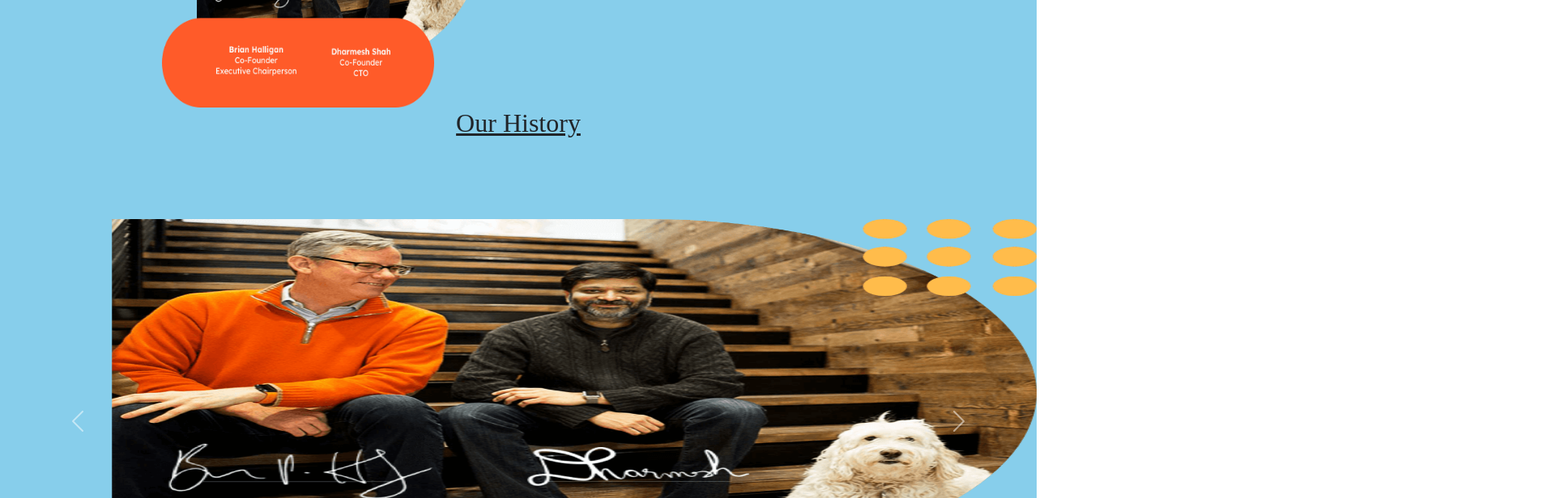
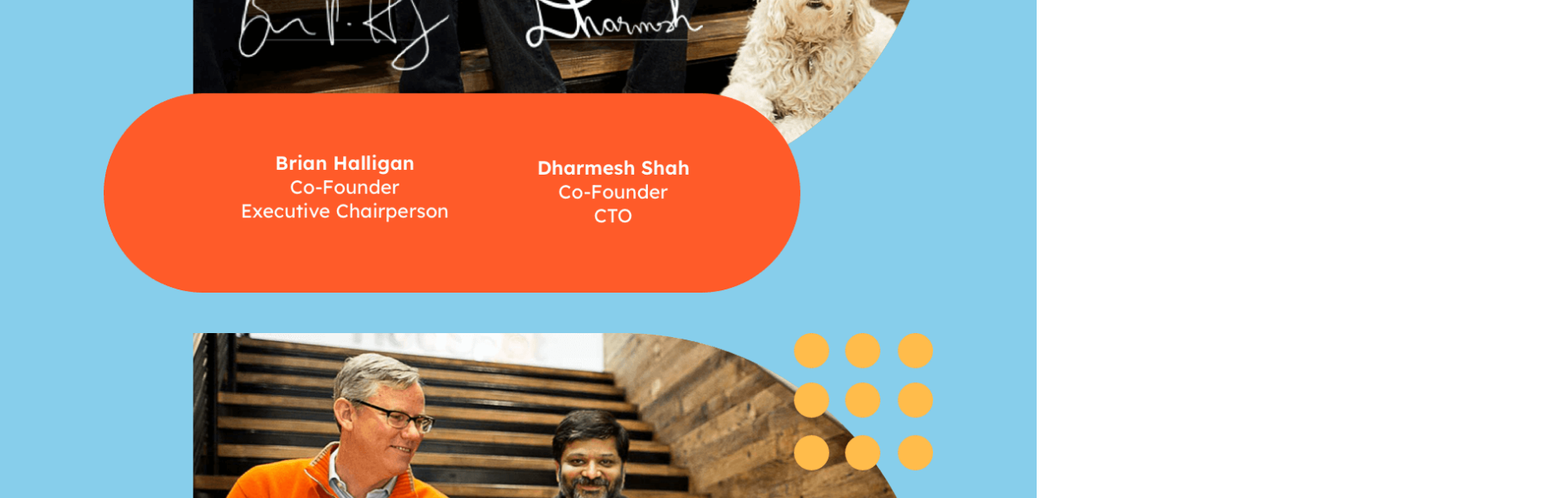
Before and after one commit to DedicatedRishi/project1, a React (Vite) app: page /about in a window 1280 px wide. Shown: the part 1140-1756 px from the top of the page at 81% size, 1920 px wide, since content can reach past the window. Built offline with nearby package versions, Linux system fonts and the light colour scheme.

Commit message:
Home and About get responsivness by rushikesh

```diff
--- a/src/pages/About.jsx
+++ b/src/pages/About.jsx
@@ -1,16 +1,30 @@
-import React from 'react';
+import React, { useEffect } from 'react';
 import styled from 'styled-components';
-import image2 from '../public/images/vaishnavi/image2.jpg'
-import image1 from '../public/images/vaishnavi/image1.webp'
+import image2 from '../public/images/vaishnavi/image2.jpg';
+import image1 from '../public/images/vaishnavi/image1.webp';
 
 const About = () => {
+  useEffect(() => {
+    // Function to move the carousel to the next slide every 3 seconds
+    const slideInterval = setInterval(() => {
+      const carousel = document.getElementById('carouselExampleControls');
+      if (carousel) {
+        const currentSlide = carousel.querySelector('.carousel-item.active');
+        const nextSlide = currentSlide.nextElementSibling || carousel.querySelector('.carousel-item:first-child');
+        currentSlide.classList.remove('active');
+        nextSlide.classList.add('active');
+      }
+    }, 3000);
 
+    // Clear the interval when the component unmounts
+    return () => clearInterval(slideInterval);
+  }, []);
 
   return (
     <Wrapper>
       <div className='detail'>
         <div className='about'>
-        <img src={image2} width="1000" height="200" ></img>
+          <img src={image2} width="100%" height="auto" alt="Image 2" />
         </div>
 
         <div className='mission'>
@@ -18,11 +32,11 @@ const About = () => {
             <h2>Our Mission</h2>
             <p>There's this notion that to grow a business, you have to be ruthless. But we know there's a better way to grow. One where what's good for the bottom line is also good for customers. We believe businesses can grow with a conscience, and succeed with a soul — and that they can do it with inbound. That's why we've created an ecosystem uniting software, education, and community to help businesses grow better every day.</p>
           </div>
-        <img src={image1} width="400" height="400"></img>
+          <img src={image1} width="100%" height="auto" alt="Image 1" />
         </div>
 
         <div className='mission'>
-        <img src={image1} width="400" height="400"></img>
+          <img src={image1} width="100%" height="auto" alt="Image 1" />
           <div>
             <h2>Our Vision</h2>
             <p>There's this notion that to grow a business, you have to be ruthless. But we know there's a better way to grow. One where what's good for the bottom line is also good for customers. We believe businesses can grow with a conscience, and succeed with a soul — and that they can do it with inbound. That's why we've created an ecosystem uniting software, education, and community to help businesses grow better every day.</p>
@@ -32,25 +46,25 @@ const About = () => {
         <div className='history'>
           <h2>Our History</h2>
           <div className='images'>
-        <div id="carouselExampleControls" class="carousel slide" data-bs-ride="carousel">
-          <div class="carousel-inner">
-            <div class="carousel-item active">
-              <img src={image1} class="d-block w-100" alt="imag1" height="500"></img>
+            <div id="carouselExampleControls" className="carousel slide" data-bs-ride="carousel">
+              <div className="carousel-inner">
+                <div className="carousel-item active">
+                  <img src={image1} className="d-block w-100" alt="Image 1" />
                 </div>
-            <div class="carousel-item">
-              <img src={image1} class="d-block w-100" alt="imag2" height="500"></img>
+                <div className="carousel-item">
+                  <img src={image1} className="d-block w-100" alt="Image 2" />
                 </div>
-            <div class="carousel-item">
-              <img src={image1} class="d-block w-100" alt="img3" height="500"></img>
+                <div className="carousel-item">
+                  <img src={image1} className="d-block w-100" alt="Image 3" />
                 </div>
               </div>
-          <button class="carousel-control-prev" type="button" data-bs-target="#carouselExampleControls" data-bs-slide="prev">
-            <span class="carousel-control-prev-icon" aria-hidden="true"></span>
-            <span class="visually-hidden">Previous</span>
+              <button className="carousel-control-prev" type="button" data-bs-target="#carouselExampleControls" data-bs-slide="prev">
+                <span className="carousel-control-prev-icon" aria-hidden="true"></span>
+                <span className="visually-hidden">Previous</span>
               </button>
-          <button class="carousel-control-next" type="button" data-bs-target="#carouselExampleControls" data-bs-slide="next">
-            <span class="carousel-control-next-icon" aria-hidden="true"></span>
-            <span class="visually-hidden">Next</span>
+              <button className="carousel-control-next" type="button" data-bs-target="#carouselExampleControls" data-bs-slide="next">
+                <span className="carousel-control-next-icon" aria-hidden="true"></span>
+                <span className="visually-hidden">Next</span>
               </button>
             </div>
           </div>
@@ -59,12 +73,27 @@ const About = () => {
         <div className='judges'>
           <h1>Judge Panel</h1>
 
-        <div class="container">
-      <div class="image"> <img src="https://i.pinimg.com/736x/fb/14/36/fb14367fee180889b66e95d3a0659a4a.jpg" alt="This is my image." height="400px"/> <h2>Name</h2></div>
-      <div class="image"> <img src="https://i.pinimg.com/564x/30/33/4c/30334cb60ebcb05da34f6fc9bd2a9d8e.jpg" alt="This is my second image." height="400px"/> <h2>Name</h2></div>
-      <div class="image"> <img src="https://i.pinimg.com/564x/af/e3/eb/afe3eb181af33e1af29ec78448631382.jpg" alt="My third image." height="400px"/> <h2>Name</h2></div>
-      <div class="image"> <img src="https://i.pinimg.com/564x/30/33/4c/30334cb60ebcb05da34f6fc9bd2a9d8e.jpg" alt="This is my second image." height="400px"/><h2>Name</h2> </div>
-      <div class="image"> <img src="https://i.pinimg.com/564x/30/33/4c/30334cb60ebcb05da34f6fc9bd2a9d8e.jpg" alt="This is my second image." height="400px"/><h2>Name</h2> </div>
+          <div className="container">
+            <div className="image">
+              <img src="https://i.pinimg.com/736x/fb/14/36/fb14367fee180889b66e95d3a0659a4a.jpg" alt="Image 4" height="400px" />
+              <h2>Name</h2>
+            </div>
+            <div className="image">
+              <img src="https://i.pinimg.com/564x/30/33/4c/30334cb60ebcb05da34f6fc9bd2a9d8e.jpg" alt="Image 5" height="400px" />
+              <h2>Name</h2>
+            </div>
+            <div className="image">
+              <img src="https://i.pinimg.com/564x/af/e3/eb/afe3eb181af33e1af29ec78448631382.jpg" alt="Image 6" height="400px" />
+              <h2>Name</h2>
+            </div>
+            <div className="image">
+              <img src="https://i.pinimg.com/564x/30/33/4c/30334cb60ebcb05da34f6fc9bd2a9d8e.jpg" alt="Image 7" height="400px" />
+              <h2>Name</h2>
+            </div>
+            <div className="image">
+              <img src="https://i.pinimg.com/564x/30/33/4c/30334cb60ebcb05da34f6fc9bd2a9d8e.jpg" alt="Image 8" height="400px" />
+              <h2>Name</h2>
+            </div>
           </div>
         </div>
       </div>
@@ -73,61 +102,67 @@ const About = () => {
 }
 
 const Wrapper = styled.section`
-.detail{
-  background-color :skyblue;
+
+  body {
+    overflow-x: hidden;
   }
-.about{
-  margin-right: 200px;
-  margin-left: 200px;
+
+  .detail {
+    background-color: skyblue;
   }
-.mission{
+
+  .about {
+    margin-right: 10%;
+    margin-left: 10%;
+  }
+
+  .mission {
     text-align: justify;
-  margin-top : 100px;
-  margin-right: 200px;
-  margin-left: 200px;
-  display : flex;
+    margin-top: 50px;
+    margin-right: 10%;
+    margin-left: 10%;
+    display: flex;
+    flex-wrap: wrap;
+  }
 
-}
-h1, h2{
-  text-align : center;
-font-family : Cursive;
+  h1, h2 {
+    text-align: center;
+    font-family: Cursive;
     text-decoration: underline;
   }
-p{
-  font : 10px;
-  margin-top : 20px;
-  margin-left :10px;
+
+  p {
+    font-size: 14px;
+    margin-top: 20px;
+    margin-left: 10px;
   }
 
-.history
-{
-  font : 15px;
-}
-.images
-{
-  margin-top : 100px;
+  .history {
+    font-size: 15px;
   }
 
-.judges{
-  margin-top : 50px;
-  background-color : skyblue;
+  .images {
+    margin-top: 50px;
   }
+
+  .judges {
+    margin-top: 50px;
+    background-color: skyblue;
   }
 
   .container {
-  align-items: center;
-  float: left;
-  margin-left: 15px;
-  margin-right: 15px;
-  display : flex;
+    display: flex;
+    flex-wrap: wrap;
+    justify-content: center;
+    gap: 15px;
+  }
 
+  .image {
+    padding: 5px;
+    margin-top: 10px;
+    text-align: center;
   }
-.image{
-    float: left;
-  padding: 5px;
-  margin-top : 10px;
-
 
 `;
 
-export default About
+export default About;
--- a/src/pages/Home.jsx
+++ b/src/pages/Home.jsx
@@ -79,8 +79,7 @@ function Home() {
       <div className="youtube-video">
     {/* Add your YouTube video here */}
     <iframe
-      width="560"
-      height="315"
+
       src="https://www.youtube.com/embed/ly8orBNiNQM"
       title="YouTube video"
       frameborder="0"
@@ -112,17 +111,22 @@ function Home() {
 
 const Wrapper = styled.section`
   /* index.css */
+  body {
+  overflow-x: hidden;
+
+
+
   background-color: rgba(205, 217, 230, 0.9);
-  margin-bottom: 2.2rem;
+  margin-bottom: 2.2rem;}
 
 
   .card {
     text-align: center;
     padding: 20px;
     border-radius: 10px; /* Optional: Adds rounded corners to the card */
-    background: rgba(205, 217, 230, 0.9); /* Semi-transparent white background for the card */
+    background: rgba(205, 217, 230, 0.9);
     width: 40%; /* Adjust the width of the card as needed */
-  height: 52%;
+  height: 58%;
   top: 30%;
   left: 30%;
   }
@@ -154,6 +158,37 @@ const Wrapper = styled.section`
 
   font-weight: bold;
   }
+  @media (max-width: 1045px){
+    ${'' /* .card{
+      height: 45%;
+
+    } */}
+    .home-title {
+    font-size: 30px;
+    }
+  }
+  @media (max-width: 768px) {
+
+    .homepage {
+      background-size: cover; /* Ensure background image fits on smaller screens */
+    }
+
+    .card {
+      width: 90%; /* Adjust the width for smaller screens */
+      margin: auto; /* Center the card */
+      top: unset; /* Remove top positioning */
+      left: unset; /* Remove left positioning */
+    }
+
+    /* Reduce font sizes for smaller screens */
+    .home-title {
+      font-size: 24px;
+    }
+
+    .home-subtitle {
+      font-size: 14px;
+    }
+  }
 
 `;
 
@@ -166,6 +201,8 @@ const CarouselHeading = styled.div`
   font-weight: bold;
   color: #333;
   text-shadow: 2px 2px 4px rgba(0, 0, 0, 0.2);
+
+
 `;
 
 
@@ -202,6 +239,11 @@ padding-top: 4%;
   .carousel-caption p {
     color: black; /* Font color for the carousel captions */
   }
+  @media (max-width: 768px) {
+    width: 90%; /* Adjust the width for smaller screens */
+    margin: auto; /* Center the carousel */
+  }
+
 `;
 {/*Heading below wrapper*/}
 
@@ -213,6 +255,14 @@ const VideoHeading = styled.div`
   font-weight: bold;
   color: #333;
   text-shadow: 2px 2px 4px rgba(0, 0, 0, 0.2);
+
+
+
+  @media (max-width: 768px) {
+    width: 90%; /* Adjust the width for smaller screens */
+    margin: auto; /* Center the carousel */
+  }
+
 `;
 
 const YoutubeVideo = styled.div`
@@ -251,6 +301,44 @@ const YoutubeVideo = styled.div`
     text-align: left;
     font-size: 18px;
   }
+
+  @media (max-width: 768px) {
+    flex-direction: column; /* Stack video and content on smaller screens */
+    align-items: center; /* Center align on smaller screens */
+    margin-left: 0; /* Remove left margin */
+    margin-right: 0; /* Remove right margin */
+
+  margin-bottom: 30px;
+  .right-content p {
+
+
+  }
+
+
+  .youtube-video {
+    width: 60%; /* Adjust the width of the video container */
+  }
+
+  .right-content {
+    width: 45%; /* Adjust the width of the text content */
+    text-align: center;
+    color: #fff; /* Adjust the text color */
+  }
+
+  .right-content h2 {
+    font-size: 34px;
+    margin-bottom: 10px;
+    font-weight: bold;
+    text-align: left;
+  }
+
+  .right-content p {
+    text-align: left;
+    font-size: 18px;
+  }
+
+  }
+
 `;
 
 const Banner = styled.div`
@@ -296,6 +384,18 @@ const Banner = styled.div`
     font-size: 20px; /* Adjust button font size */
     cursor: pointer;
   }
+  @media (max-width: 768px){
+    .overlay h1 {
+    font-size: 45px;
+    padding-top: 10px;
+    }
+    .banner-img {
+    /* Add styles for your banner image */
+    width: 100%; /* Adjust width as needed */
+    height: 15rem; /* Maintain aspect ratio */
+    border-radius: 10px; /* Optional: Adds rounded corners */
+  }
+  }
 `;
 
 export default Home;
```
Lines whose indentation alone changed are shown as unchanged.
